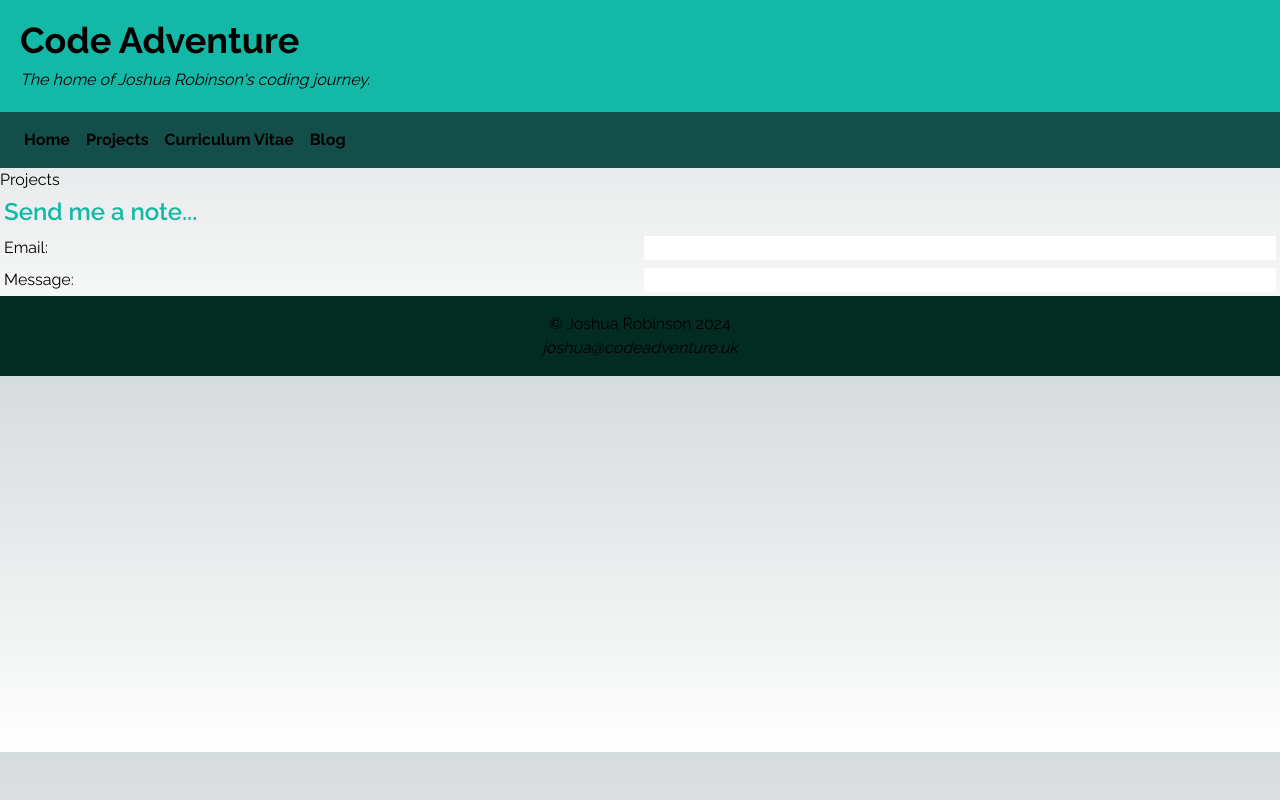
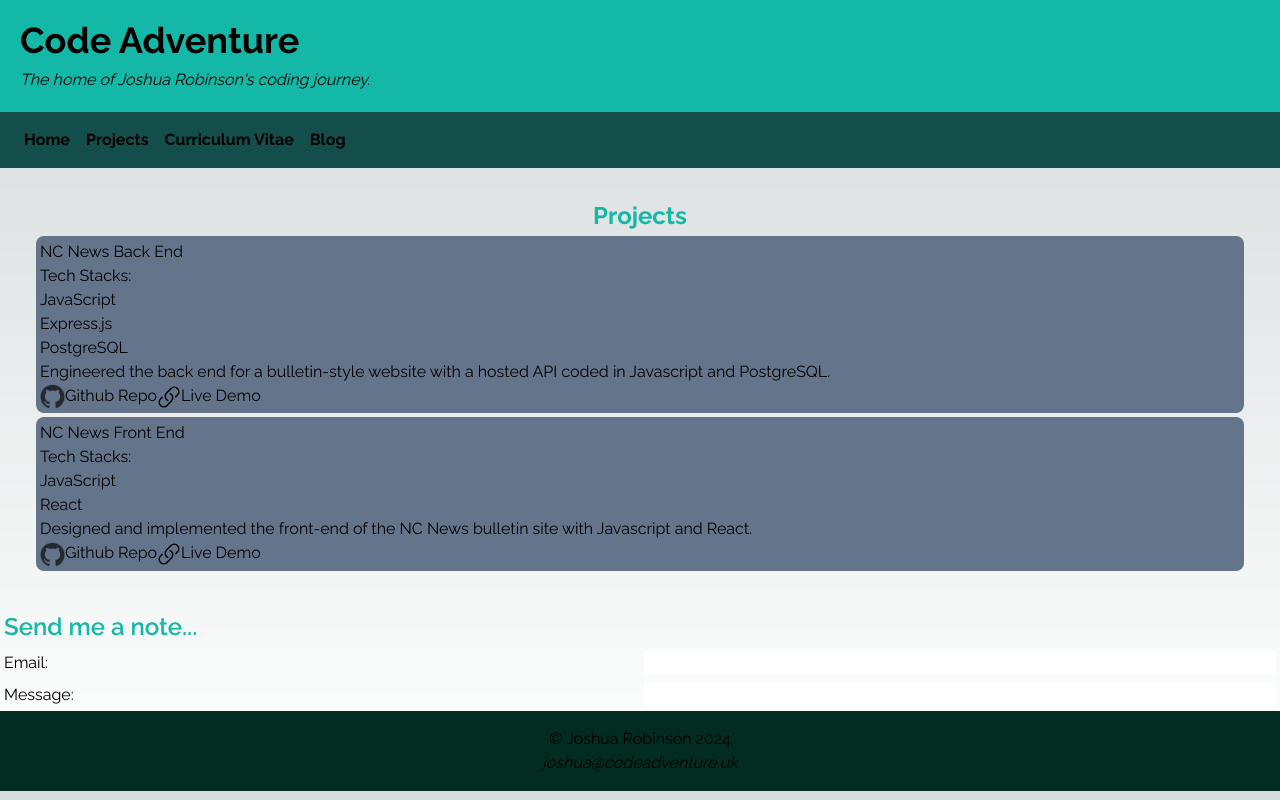
Before and after one commit to VenturingForth/code-adventure-website, a Next.js app: page /projects in a window 1280 px wide. Built offline with nearby package versions, Linux system fonts and the light colour scheme.

Commit message:
Created basic project cards from JSON file

```diff
--- a/app/projects/page.tsx
+++ b/app/projects/page.tsx
@@ -1,5 +1,10 @@
+import ProjectList from "../ui/ProjectList";
+
 export default function Page(){
     return(
-        <p>Projects</p>
+        <main className="m-4 p-4">
+            <h1 className="text-2xl font-bold text-center text-teal-500">Projects</h1>
+            <ProjectList />
+        </main>
     )
 }
--- /dev/null
+++ b/app/ui/ProjectCard.tsx
@@ -0,0 +1,44 @@
+import Image from "next/image";
+import Link from "next/link";
+
+interface Project {
+    title: string;
+    tech: string[];
+    description: string;
+    github: string;
+    url: string;
+}
+
+// const gitHubLogoStyle = {
+//     display: 'inline'
+// }
+
+export default function ProjectCard(project: Project) {
+
+    return(
+        <div className="p-1 m-1 bg-slate-500 rounded-lg">
+            <h2 className="">{project.title}</h2>
+            <h3>Tech Stacks:</h3>
+            {project.tech.map((stack) => <p>{stack}</p>)}
+            <p>{project.description}</p>
+            <p>
+                <Link href={project.github}>
+                    <Image
+                        src="/icons/github-mark.png"
+                        width={25}
+                        height={25}
+                        alt="Github Logo"
+                        className="inline"
+                    />
+                    Github Repo
+                </Link>
+                <Link href={project.url}>
+                    <svg xmlns="http://www.w3.org/2000/svg" fill="none" viewBox="0 0 24 24" strokeWidth={1.5} stroke="currentColor" className="size-6 inline">
+                        <path strokeLinecap="round" strokeLinejoin="round" d="M13.19 8.688a4.5 4.5 0 0 1 1.242 7.244l-4.5 4.5a4.5 4.5 0 0 1-6.364-6.364l1.757-1.757m13.35-.622 1.757-1.757a4.5 4.5 0 0 0-6.364-6.364l-4.5 4.5a4.5 4.5 0 0 0 1.242 7.244" />
+                    </svg>
+                    Live Demo
+                </Link>
+            </p>
+        </div>
+    )
+}
--- /dev/null
+++ b/app/ui/ProjectList.tsx
@@ -0,0 +1,22 @@
+import projectsJson from '../../public/data/projects.json'
+import ProjectCard from './ProjectCard';
+
+export default function ProjectList(){
+    interface Project {
+        title: string;
+        tech: string[];
+        description: string;
+        github: string;
+        url: string;
+    }
+    const projects:Array<Project> = projectsJson.projects;
+    return (
+        <ul>
+            {projects.map((project) => {
+                return (
+                    <ProjectCard {...project} />
+                )
+            })}
+        </ul>
+    )
+}
```
Also changed, not shown: public/icons/github-mark-white.png (added), public/icons/github-mark.png (added).
